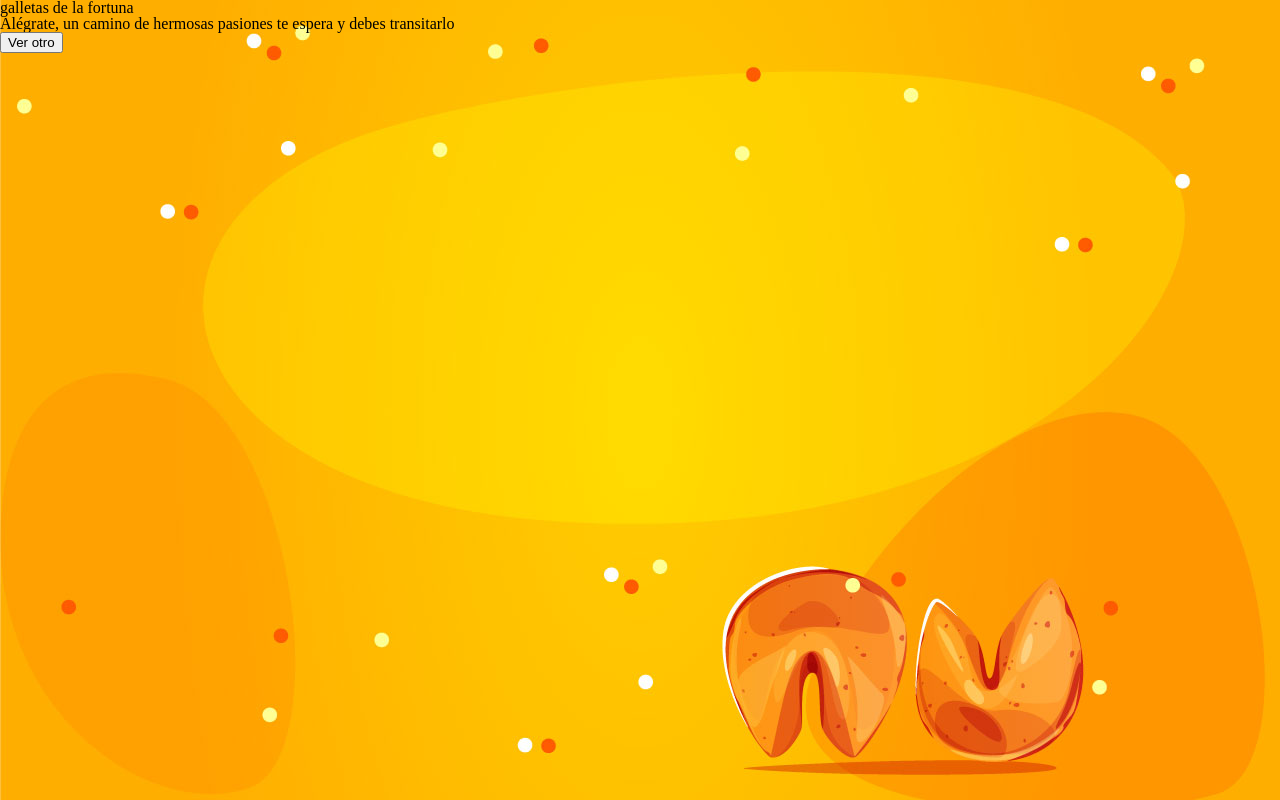
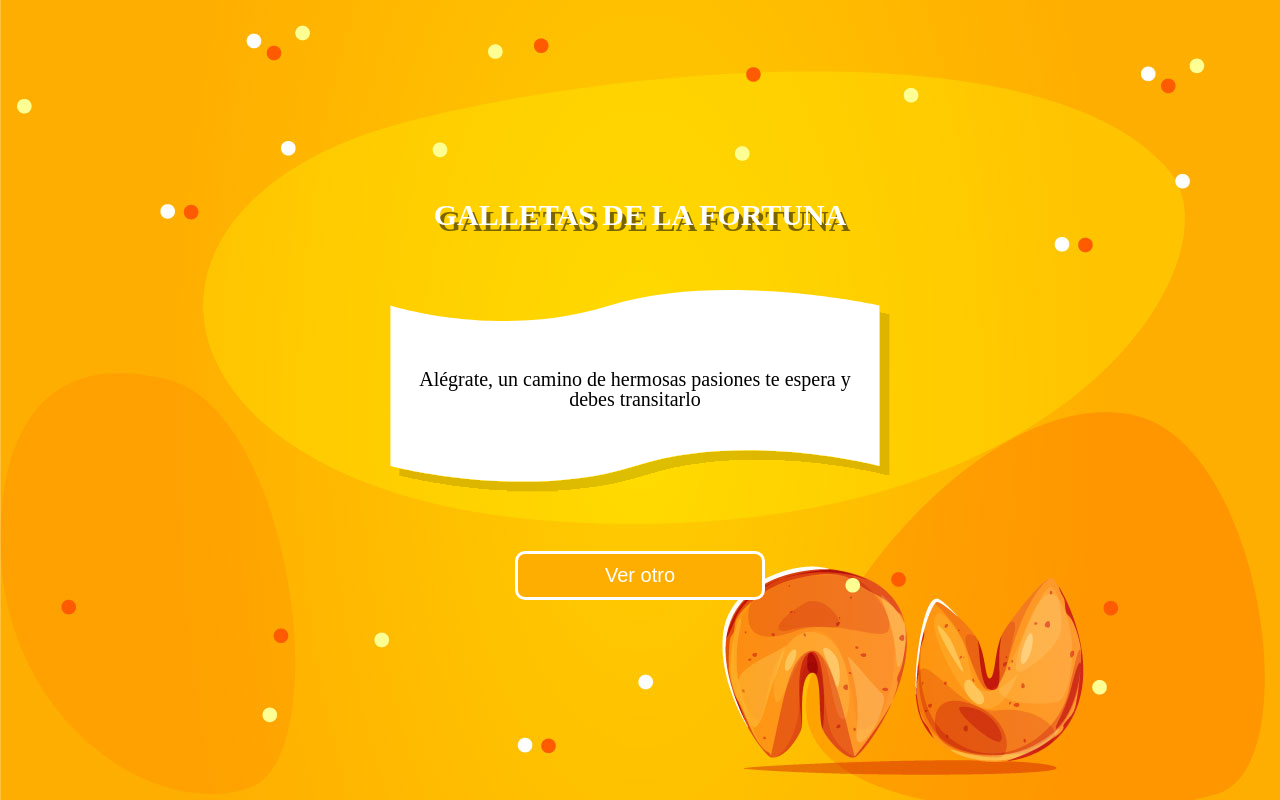
Before and after one commit to BrandonAguero/Galleta-de-la-Fortuna, a React (Vite) app: page / in a window 1280 px wide. Built offline with nearby package versions, Linux system fonts and the light colour scheme.

Commit message:
Agregamos css y algunos cambios en la estructura html y tambien en los componenetes de react

```diff
--- a/src/App.css
+++ b/src/App.css
@@ -1,5 +1,22 @@
+* {
+    box-sizing: border-box;
+}
+html {
+    font-size: 62.5%;
+}
+
 .main {
     width: 100vw;
     height: 100vh;
     background-image: url('../images/fondo1.jpg');
+    display: grid;
+    place-content: center;
 }
+.main h1 {
+    text-align: center;
+    font-size: 3rem;
+    text-transform: uppercase;
+    color: #fff;
+    font-weight: bold;
+    text-shadow: 4px 6px 0px rgba(0, 0, 0, 0.522);
+}
--- a/src/App.jsx
+++ b/src/App.jsx
@@ -7,31 +7,53 @@ import { PhraseRandom } from './components/PhraseRandom';
 import './App.css'
 import { useState } from 'react';
 
-const numberImage = [1, 2, 3, 4];
+const imageBackground = [
+  {
+    numberImage: 1,
+    backgroundButton: '#71ada1'
+  },
+  {
+    numberImage: 2,
+    backgroundButton: '#ff2ae8'
+  },
+  {
+    numberImage: 3,
+    backgroundButton: '#feae00'
+  },
+  {
+    numberImage: 4,
+    backgroundButton: '#758ffe'
+  }
+]
 
 function App() {
 
   const phraseAleatory = randomAleatoryArray(phrases).phrase;
-  const numberAleatory = randomAleatoryArray(numberImage);
+
+  const assetsAleatory = randomAleatoryArray(imageBackground);
 
   const [phraseRandom, setPhraseRandom] = useState(phraseAleatory);
-  const [aleatoryImage, setAleatoryImage] = useState(numberAleatory);
+  const [aleatoryImage, setAleatoryImage] = useState(assetsAleatory.numberImage);
+  const [background, setBackground] = useState(assetsAleatory.backgroundButton);
 
-  const objStyles = {
+  const mainStyles = {
     backgroundImage: `url('../images/fondo${aleatoryImage}.jpg')`
   }
 
+
   return (
-    <main className='main' style={objStyles}>
-      <h1>galletas de la fortuna</h1>
+    <main className='main' style={mainStyles}>
       <SectionChildren>
+        <h1>galletas de la fortuna</h1>
         <PhraseRandom phrase={phraseRandom} />
         <ButtonRandom
           setPhraseRandom={setPhraseRandom}
           phrases={phrases}
           randomAleatoryArray={randomAleatoryArray}
           setAleatoryImage={setAleatoryImage}
-          numberImage={numberImage}
+          imageBackground={imageBackground}
+          setBackground={setBackground}
+          background={background}
         />
       </SectionChildren>
     </main>
--- /dev/null
+++ b/src/components/ButtonRandom.css
@@ -0,0 +1,21 @@
+.main__section--button {
+    border: none;
+    width: 50%;
+    height: 5rem;
+    background-color: cadetblue;
+    cursor: pointer;
+    border-radius: 1rem;
+    border: 0.3rem solid #fff;
+    font-size: 1rem;
+    color: #fff;
+}
+@media screen and (min-width: 400px) {
+    .main__section--button {
+        font-size: 1.5rem;
+    }
+}
+@media screen and (min-width: 800px) {
+    .main__section--button {
+        font-size: 2rem;
+    }
+}
--- a/src/components/ButtonRandom.jsx
+++ b/src/components/ButtonRandom.jsx
@@ -1,16 +1,29 @@
-function ButtonRandom({ setPhraseRandom, phrases, randomAleatoryArray, setAleatoryImage, numberImage}) {
+import './ButtonRandom.css';
+
+function ButtonRandom({ setPhraseRandom,
+    phrases, randomAleatoryArray,
+    setAleatoryImage, imageBackground,
+    setBackground,
+    background
+    }) {
 
     const handleAleatory = () => {
         const phraseIndex = randomAleatoryArray(phrases).phrase
         setPhraseRandom(phraseIndex);
 
-        const numberIndex = randomAleatoryArray(numberImage);
-        setAleatoryImage(numberIndex);
+        const index = randomAleatoryArray(imageBackground);
 
+        setAleatoryImage(index.numberImage);
+
+        setBackground(index.backgroundButton);
+    }
+
+    const stylesButton = {
+        backgroundColor: `${background}`,
     }
 
     return (
-        <button onClick={handleAleatory} className="main__section--button">Ver otro</button>
+        <button style={stylesButton} onClick={handleAleatory} className="main__section--button">Ver otro</button>
     );
 }
 
--- /dev/null
+++ b/src/components/PhraseRandom.css
@@ -0,0 +1,31 @@
+.main__section--div {
+    background-image: url('/images/rectangle1.svg');
+    background-size: contain;
+    background-repeat: no-repeat;
+    background-position: center;
+    display: flex;
+    width: 90vw;
+    height: 40vh;
+    max-width: 50rem;
+    position: relative;
+}
+.main__section--div p {
+    width: 90%;
+    text-align: center;
+    position: absolute;
+    font-size: 1rem;
+    top: 47%;
+    left: 3%;
+}
+@media screen and (min-width: 400px) {
+    .main__section--div p {
+        font-size: 1.5rem;
+    }
+}
+@media screen and (min-width: 800px) {
+    .main__section--div p {
+        top: 43%;
+        left: 4%;
+        font-size: 2rem;
+    }
+}
--- a/src/components/PhraseRandom.jsx
+++ b/src/components/PhraseRandom.jsx
@@ -1,3 +1,5 @@
+import './PhraseRandom.css';
+
 function PhraseRandom({ phrase }) {
     return (
         <div className="main__section--div">
--- /dev/null
+++ b/src/components/SectionChildren.css
@@ -0,0 +1,8 @@
+.main__section {
+    display: flex;
+    flex-direction: column;
+    align-items: center;
+    gap: 0.5rem;
+    min-width: 32rem;
+    max-height: 40rem;
+}
--- a/src/components/SectionChildren.jsx
+++ b/src/components/SectionChildren.jsx
@@ -1,3 +1,5 @@
+import './SectionChildren.css';
+
 function SectionChildren({ children }) {
     return (
         <section className="main__section">
```
